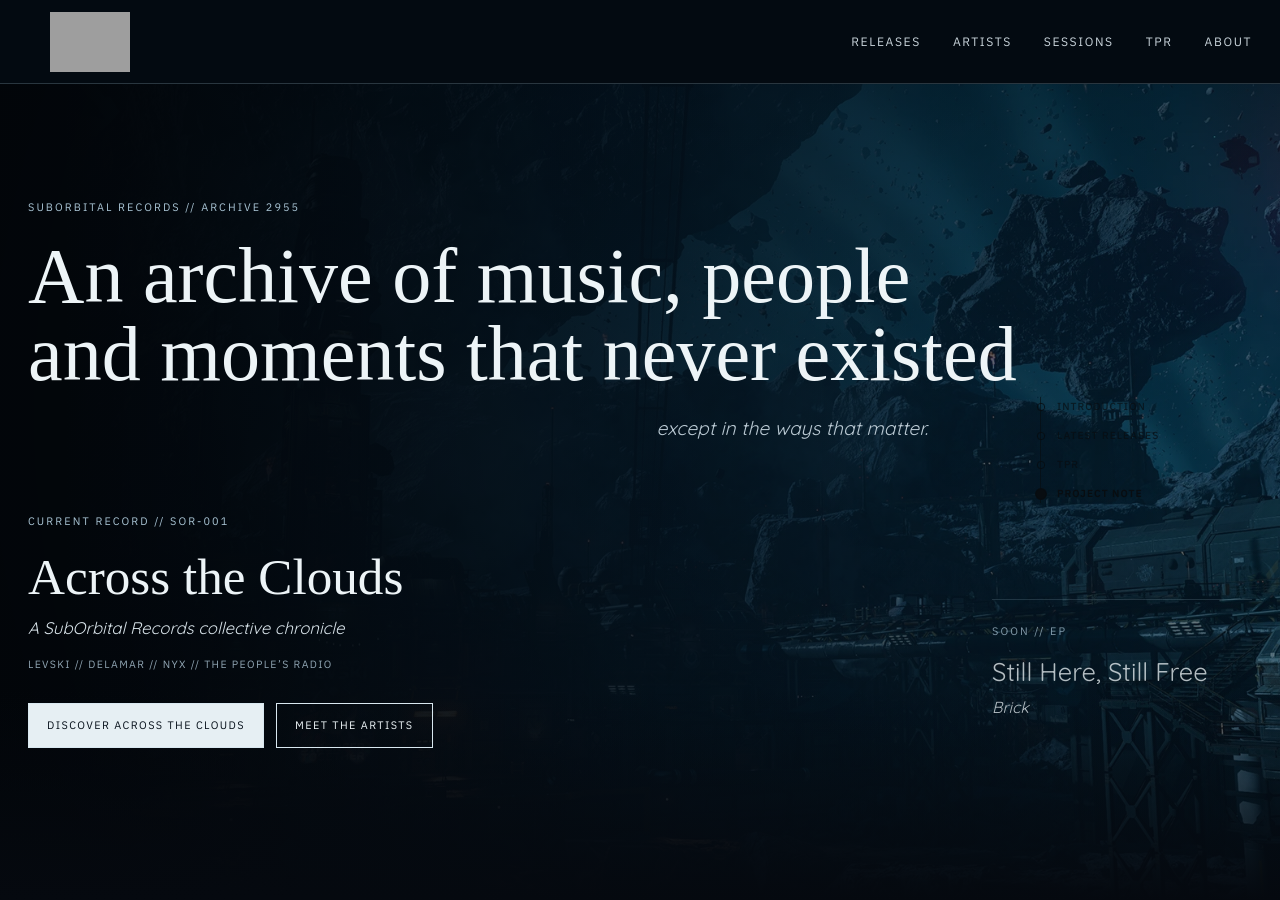
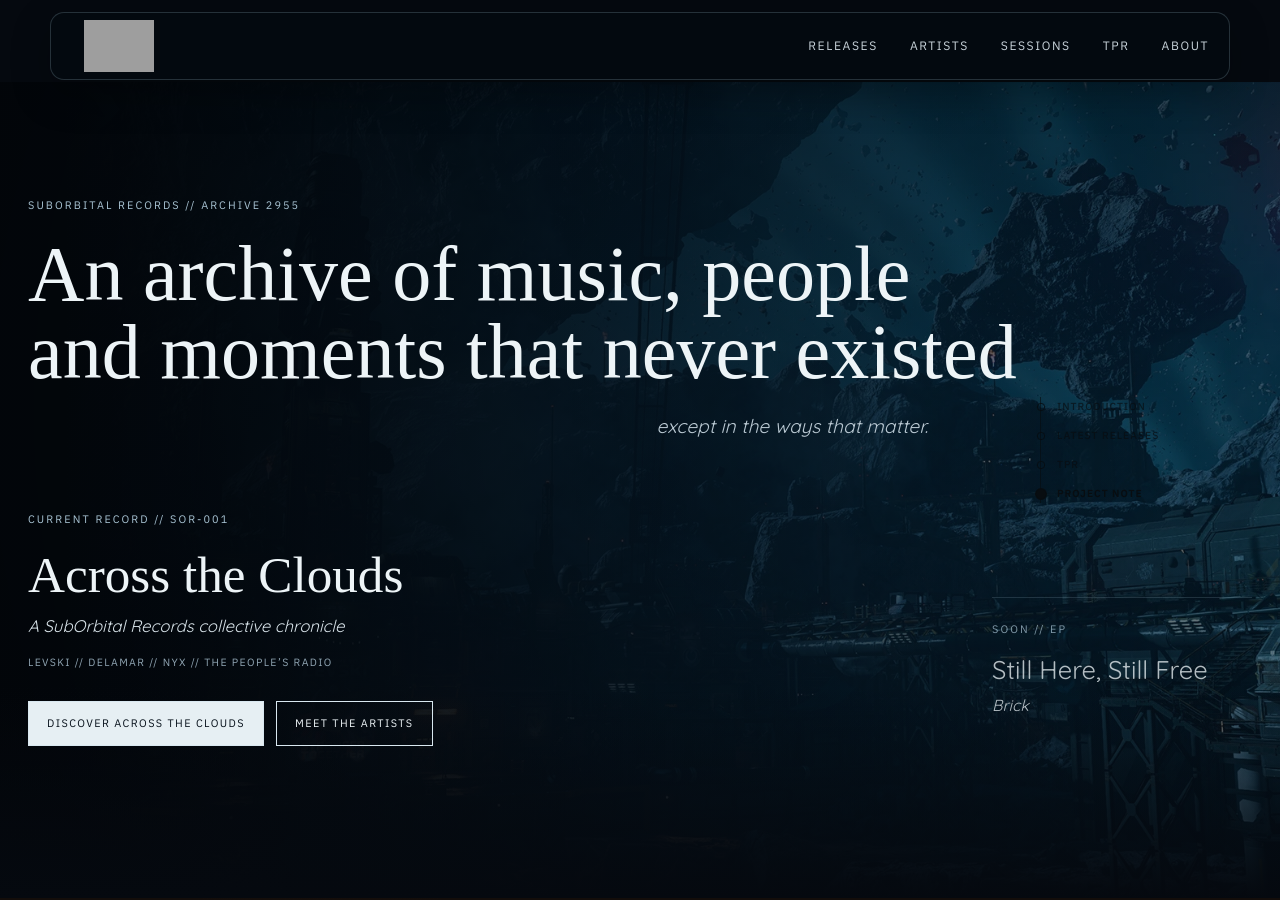
Before and after one commit to yannockverne/suborbital, a Jekyll site: the page built from index.html, in a window 1280 px wide and 900 px high. Built offline with Jekyll 4.4.1, drawn with Linux system fonts in a browser that asks for light colours; some web fonts are replaced; grey boxes are pictures that could not be loaded.

Commit message:
Load site polish styles

```diff
--- a/_includes/head.html
+++ b/_includes/head.html
@@ -13,6 +13,7 @@
   <link rel="stylesheet" href="{{ '/assets/css/style.css' | relative_url }}" />
   <link rel="stylesheet" href="{{ '/assets/css/reveal.css' | relative_url }}" />
   <link rel="stylesheet" href="{{ '/assets/css/typography.css' | relative_url }}" />
+  <link rel="stylesheet" href="{{ '/assets/css/site-polish.css' | relative_url }}" />
   {% if page.body_class == "home" %}<link rel="stylesheet" href="{{ '/assets/css/home-release-rotator.css' | relative_url }}" />{% endif %}
   <script src="{{ '/assets/js/site.js' | relative_url }}" defer></script>
   {% if page.body_class == "home" %}<script src="{{ '/assets/js/home-release-rotator.js' | relative_url }}" defer></script>{% endif %}
```
